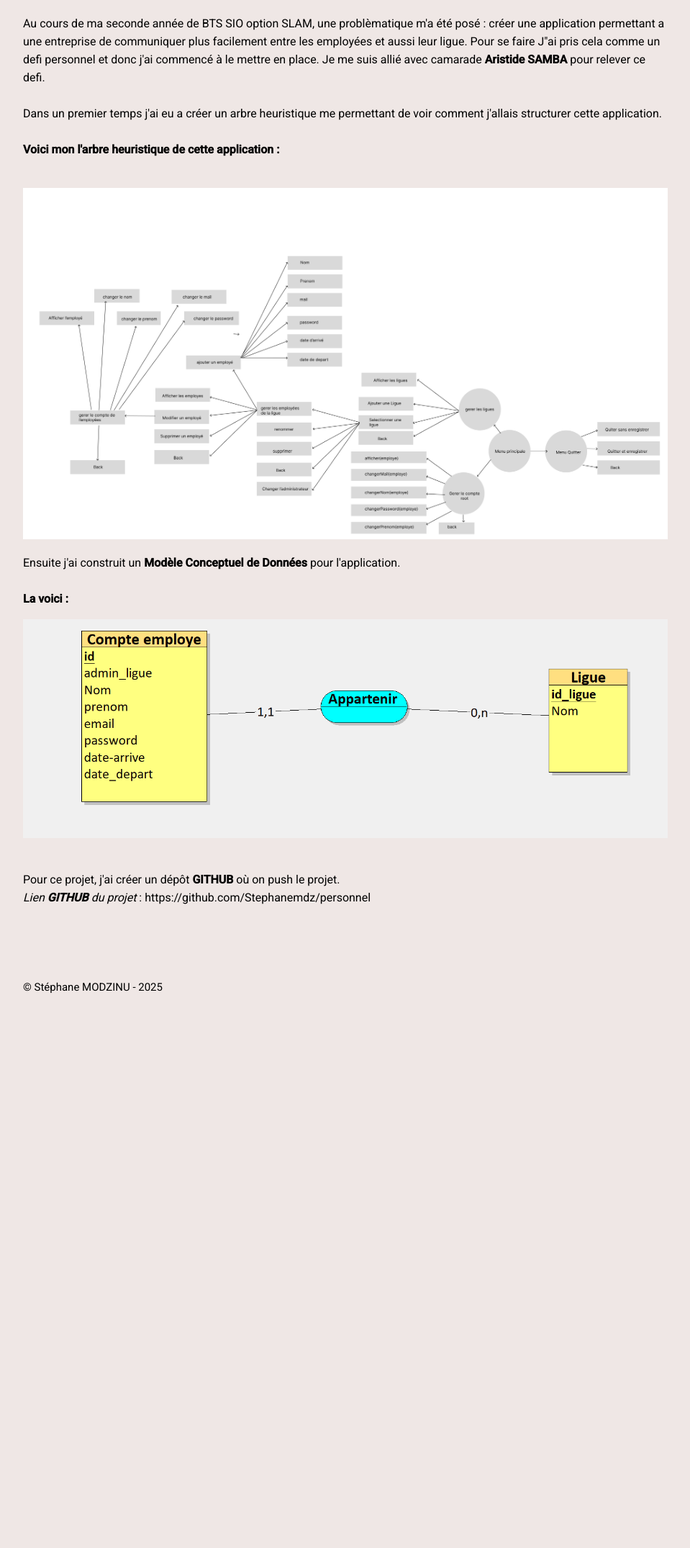
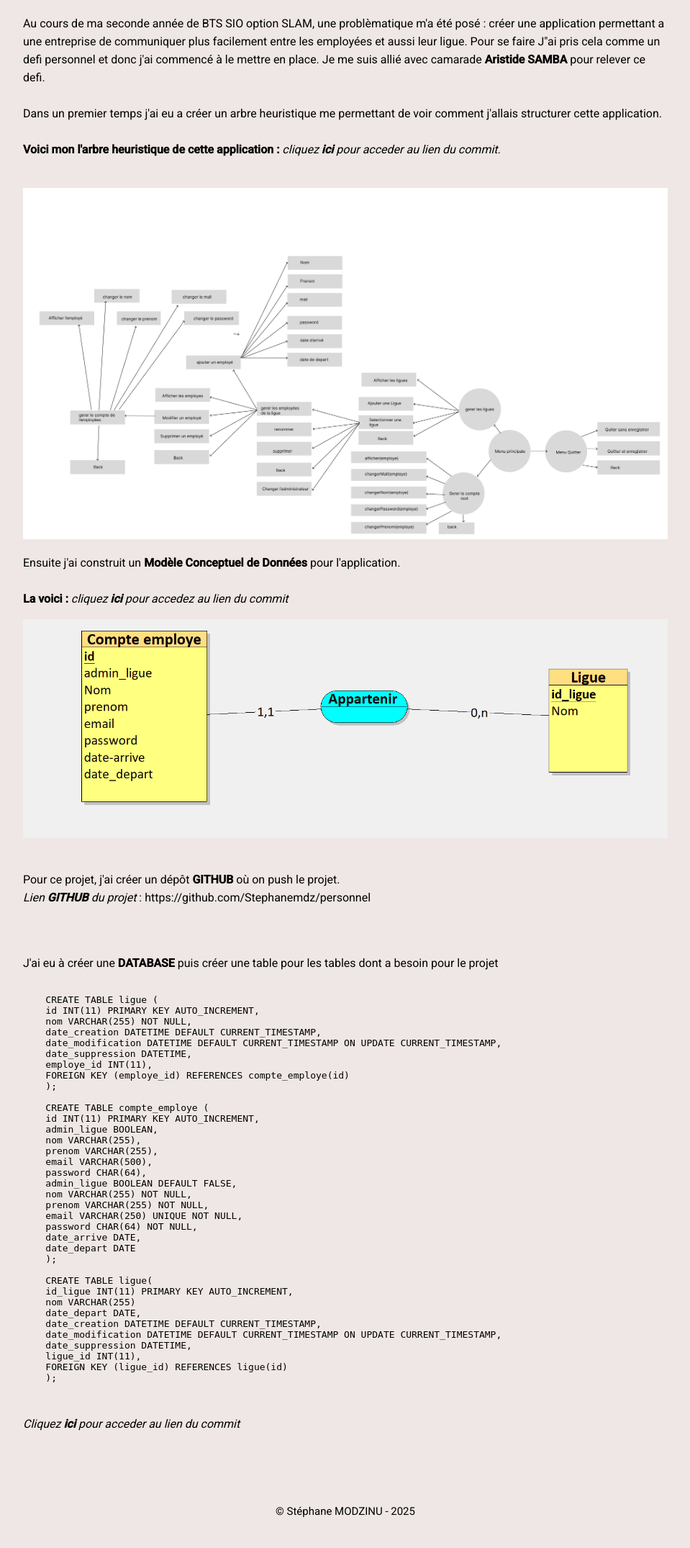
Before and after one commit to Stephanemdz/portfolio_mdz, a PHP site: page /projet_java_app.html in a window 1280 px wide. Shown: the part 178-2328 px from the top of the page at 72% size, without its empty margins (160-1119 px from the left). Before the commit the page ends 1557 px from the top, so only its background shows below. Run offline with PHP 8.4, Linux system fonts and the light colour scheme.

Commit message:
footer center

```diff
--- a/CSS/style.css
+++ b/CSS/style.css
@@ -107,6 +107,7 @@ header .header-left .links a span {
 
 footer {
   margin-top: 100px;
+  text-align: center
 }
 footer p {
   font-size: 15px;
--- a/projet_java_app.html
+++ b/projet_java_app.html
@@ -42,13 +42,13 @@
           <br>
           Dans un premier temps j'ai eu a créer un arbre heuristique me permettant de voir comment j'allais structurer
           cette application. <br><br>
-          <Strong>Voici mon l'arbre heuristique de cette application : </Strong> <br><br>
+          <Strong>Voici mon l'arbre heuristique de cette application : </Strong> <em>cliquez <a href="https://github.com/Stephanemdz/personnel/commit/c744f96f445e382ff2975360753f76f68c707232" target="_blank"><strong>ici</strong></a> pour acceder au lien du commit.</em><br><br>
         </p>
         <img src="asset/arbre_heuristique.png" alt="arbre_heuristique">
         <p>
           Ensuite j'ai construit un <strong>Modèle Conceptuel de Données</strong> pour l'application.
           <br><br>
-          <strong>La voici : </strong>
+          <strong>La voici : </strong> <em>cliquez <strong><a href="https://github.com/Stephanemdz/personnel/blob/master/MCD%20JAVA.jpg" target="_blank">ici</a></strong> pour accedez au lien du commit</em>
         </p>
         <img src="asset/mcd_java.png" alt="mcd_java">
         <p>
@@ -56,6 +56,52 @@
           Pour ce projet, j'ai créer un dépôt <strong>GITHUB</strong> où on push le projet. <br>
           <em>Lien <strong>GITHUB</strong> du projet</em> : <a href="https://github.com/Stephanemdz/personnel" target="_blank">https://github.com/Stephanemdz/personnel</a>
 
+        </p>
+        <p>
+          <br>
+          <br>
+          J'ai eu à créer une <strong>DATABASE</strong> puis créer une table pour les tables dont a besoin pour le projet
+          <br>
+          <pre><code class="language-MySql">
+    CREATE TABLE ligue (
+    id INT(11) PRIMARY KEY AUTO_INCREMENT,
+    nom VARCHAR(255) NOT NULL,
+    date_creation DATETIME DEFAULT CURRENT_TIMESTAMP,
+    date_modification DATETIME DEFAULT CURRENT_TIMESTAMP ON UPDATE CURRENT_TIMESTAMP,
+    date_suppression DATETIME,
+    employe_id INT(11),
+    FOREIGN KEY (employe_id) REFERENCES compte_employe(id)
+    );
+
+    CREATE TABLE compte_employe (
+    id INT(11) PRIMARY KEY AUTO_INCREMENT,
+    admin_ligue BOOLEAN,
+    nom VARCHAR(255),
+    prenom VARCHAR(255),
+    email VARCHAR(500),
+    password CHAR(64),
+    admin_ligue BOOLEAN DEFAULT FALSE,
+    nom VARCHAR(255) NOT NULL,
+    prenom VARCHAR(255) NOT NULL,
+    email VARCHAR(250) UNIQUE NOT NULL,
+    password CHAR(64) NOT NULL,
+    date_arrive DATE,
+    date_depart DATE
+    );
+
+    CREATE TABLE ligue(
+    id_ligue INT(11) PRIMARY KEY AUTO_INCREMENT,
+    nom VARCHAR(255)
+    date_depart DATE,
+    date_creation DATETIME DEFAULT CURRENT_TIMESTAMP,
+    date_modification DATETIME DEFAULT CURRENT_TIMESTAMP ON UPDATE CURRENT_TIMESTAMP,
+    date_suppression DATETIME,
+    ligue_id INT(11),
+    FOREIGN KEY (ligue_id) REFERENCES ligue(id)
+    );
+            </code></pre>
+            <br>
+            <em>Cliquez <a href="https://github.com/Stephanemdz/personnel/commit/984d828f818ddf9968e9de9763aae37d397a6be7" target="_blank"><strong>ici</strong></a> pour acceder au lien du commit</em>
         </p>
       </section>
     </main>
```
